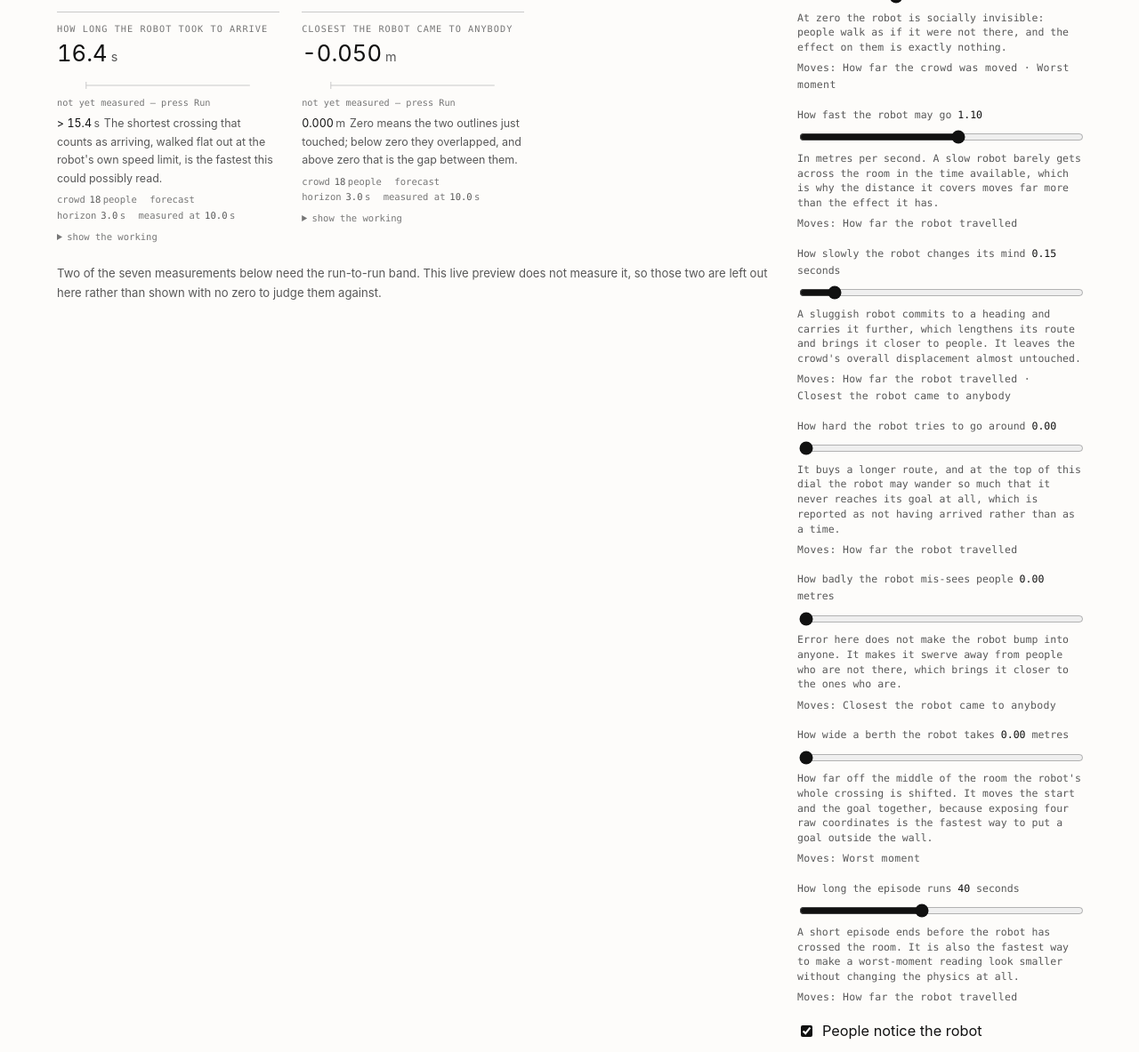
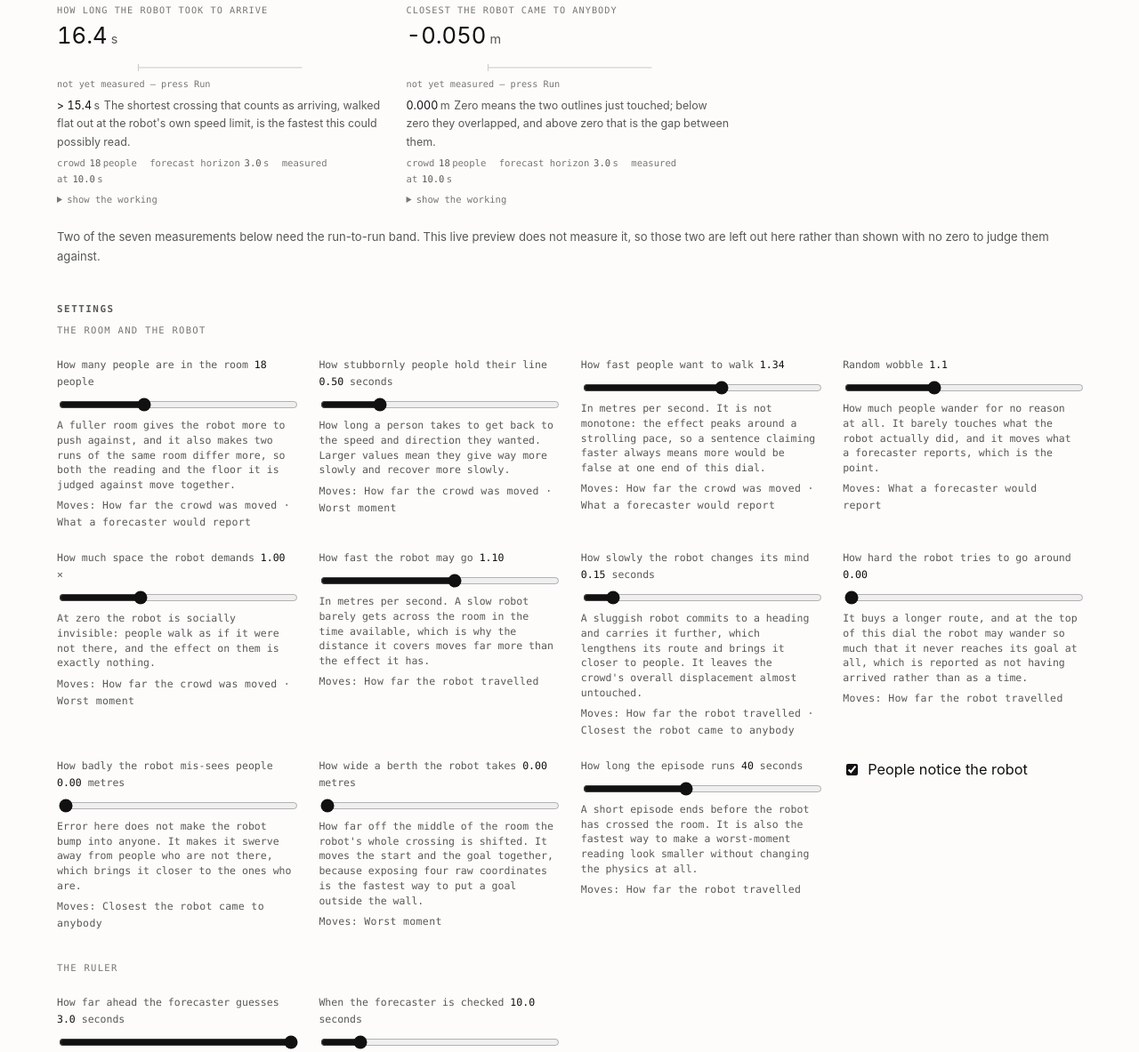
Before and after one commit to smukhyala/mirn, a website built with Vite: page web/index.html in a window 1280 px wide. Shown: the part 1380-2563 px from the top of the page at 89% size. Built offline with nearby package versions, Linux system fonts and the light colour scheme.

Commit message:
Move console settings from a tall right rail into a wrapping grid below the stage
The 20rem settings column ran far past the bottom of the arena with fourteen
controls stacked one per row, so the eye landed on the densest text on the
page rather than what mattered. The stage now takes the full row; #settings
is its own full-width section below it, and each control category
("The room and the robot", "The ruler", "One press of Run") wraps its own
controls into as many columns as the width allows via
repeat(auto-fit, minmax(16rem, 1fr)) on .panel-group, instead of one grid
spanning the whole panel with display:contents on the group sections.

Also fixes a pre-existing bug found while checking narrow widths: the
@media (max-width: 45rem) rules for .ways-in and .ways-in ul were declared
before .ways-in's own unconditional rules, so by source order they never
actually fired at any width. Moved the media-query blocks to the true end
of the file, restoring the "narrowest last" ordering the file's own comment
already claimed.

Co-Authored-By: Claude Opus 5 (1M context) <noreply@anthropic.com>
Claude-Session: https://claude.ai/code/session_01FMKtNqzqoE6BLmYxf37Ke6

```diff
--- a/web/console.css
+++ b/web/console.css
@@ -47,10 +47,9 @@ body {
 /*
  * The page's one <main> carries class="console-main", and every property this used to set is set
  * again by .console-main below — at (0,1,0) against this selector's (0,0,1), so the class wins
- * whatever the source order and whatever the viewport. The layout, its narrow-viewport collapse
- * and the one property nothing else declared (align-items) all live there now. A `main` rule and
- * a `.console-main` rule for the same element is a trap: an editor changing the former sees the
- * page not move.
+ * whatever the source order and whatever the viewport. The layout lives there now. A `main` rule
+ * and a `.console-main` rule for the same element is a trap: an editor changing the former sees
+ * the page not move.
  */
 
 #arena {
@@ -87,6 +86,7 @@ button {
 button:hover { background: var(--mirn-surface); }
 
 .panel-title {
+  grid-column: 1 / -1;
   margin: 0;
   font-family: var(--mirn-font-mono);
   text-transform: uppercase;
@@ -113,12 +113,30 @@ button:hover { background: var(--mirn-surface); }
 .control-note { font-family: var(--mirn-font-sans); font-size: 0.74rem; line-height: 1.45; }
 .control-moves { color: var(--mirn-ink-faint); letter-spacing: 0.03em; }
 
-/* Three sections in one narrow column with nothing between them read as one long list. */
-.panel { display: flex; flex-direction: column; gap: 1.6rem; }
-.panel-group { display: flex; flex-direction: column; gap: 0.9rem; }
+/* Three categories, stacked top to bottom, each with its own heading. Within a category, the
+   controls themselves wrap into as many columns as the width allows: each .panel-group is its own
+   grid rather than one grid spanning all three, so "the room and the robot" (eleven controls),
+   "the ruler" (three) and "one press of Run" (seven, and not sliders) each size their own rows
+   from their own item count, and one category's heights can never leave a gap in another's row.
+   The alternative — one grid for the whole panel, with panel-title spanning every column to force
+   a row break between categories — reads almost identically once rendered, because auto-fit still
+   only ever fills a row with the items actually between two headings. It was not worth the price:
+   .panel-group is a <section>, and making it a transparent pass-through (display: contents) so its
+   children could join a single outer grid is the only way to get there, which is exactly the kind
+   of landmark-stripping trick guardrail-quality CSS in this file has otherwise avoided. Three
+   independent grids read the same and stay simple. */
+.panel { display: flex; flex-direction: column; gap: 2rem; }
+.panel-group {
+  display: grid;
+  grid-template-columns: repeat(auto-fit, minmax(16rem, 1fr));
+  gap: 1.3rem 1.6rem;
+  align-items: start;
+}
 
-/* Set as prose, not as another control: it is a sentence about the preview, not a knob. */
-.panel-note { margin: 0; font-size: 0.74rem; line-height: 1.45; color: var(--mirn-ink-muted); }
+/* Set as prose, not as another control: it is a sentence about the preview, not a knob. Spans
+   every column a group's row is currently using, the same as the heading above it, so a sentence
+   never gets squeezed into one 16rem slot next to the sliders it is about. */
+.panel-note { grid-column: 1 / -1; margin: 0; font-size: 0.74rem; line-height: 1.45; color: var(--mirn-ink-muted); }
 .panel-note:empty { display: none; }
 
 /* What a link could not carry, printed above the controls it is about. Empty on an ordinary
@@ -159,16 +177,24 @@ input[type="checkbox"] { accent-color: var(--mirn-ink); }
 
 /* ---------------------------------------------------------------- the console's own rules */
 
+/*
+ * The stage used to share this row with a 20rem settings rail (grid-template-columns:
+ * minmax(0, 1fr) 20rem). Fourteen controls in that rail, each carrying a label, a value, a
+ * slider and a two-to-four sentence note, made it run far past the bottom of the arena and pull
+ * the eye to the densest text on the page rather than to what mattered. The stage now has the row
+ * to itself; the settings live below it, in .settings-region, as their own full-width section.
+ */
 .console-main {
-  display: grid;
-  grid-template-columns: minmax(0, 1fr) 20rem;
-  gap: 2rem;
   max-width: 76rem;
   margin: 0 auto;
   padding: 0 2rem;
-  align-items: start;
 }
 .console-masthead { max-width: 52rem; margin: 0 auto; padding: 3rem 2rem 1.5rem; }
+
+/* Same box as .ledger-region below it: same max-width, same side padding, same rhythm of a
+   region-title before its content. The settings sit between the stage and the ledger, and now
+   read as a third full-width section rather than a rail squeezed beside the first one. */
+.settings-region { max-width: 76rem; margin: 2.5rem auto 0; padding: 0 2rem; }
 
 .region-title {
   margin: 0 0 0.35rem;
@@ -328,28 +354,6 @@ input[type="checkbox"] { accent-color: var(--mirn-ink); }
 .kept-empty { color: var(--mirn-ink-muted); font-size: 0.82rem; }
 
 /*
- * Last in the file on purpose. Media queries add no specificity, so a narrowing rule only wins if
- * it comes after every wider rule for the same selector — the single-column .readouts rule this
- * replaces sat above two later three- and two-column ones and could not fire at any width at all.
- * Narrowest last, so each one overrides the one above it.
- */
-@media (max-width: 60rem) {
-  .console-main { grid-template-columns: minmax(0, 1fr); }
-  .readouts { grid-template-columns: repeat(2, minmax(0, 1fr)); }
-}
-
-/* A tile carries a 1.6rem value, an anchor sentence, a gauge, a zero row and a stamp row. Two of
-   them across a phone is about 150px each, which is not enough for any of it. */
-@media (max-width: 45rem) {
-  .console-main { padding: 0 1.2rem; }
-  .console-masthead { padding: 2rem 1.2rem 1.2rem; }
-  .ledger-region { padding: 0 1.2rem; }
-  .readouts { grid-template-columns: minmax(0, 1fr); }
-  .ways-in { padding: 0 1.2rem 1.2rem; }
-  .ways-in ul { grid-template-columns: minmax(0, 1fr); }
-}
-
-/*
  * The ways in.
  *
  * A reader who has just arrived has met none of the fourteen controls, and the most interesting
@@ -392,3 +396,31 @@ input[type="checkbox"] { accent-color: var(--mirn-ink); }
   line-height: 1.5;
   color: var(--mirn-ink-muted);
 }
+
+/*
+ * Last in the file on purpose. Media queries add no specificity, so a narrowing rule only wins if
+ * it comes after every wider rule for the same selector — the single-column .readouts rule this
+ * replaces sat above two later three- and two-column ones and could not fire at any width at all.
+ * Narrowest last, so each one overrides the one above it.
+ *
+ * This block used to sit above .ways-in instead of below it, which is the same trap: .ways-in's
+ * own base rules were written after this block, so — by the identical source-order argument —
+ * they always beat this block's narrow-viewport overrides for .ways-in and .ways-in ul, at every
+ * width, and the four link cards never actually collapsed to one column on a phone. Moving the
+ * whole block below .ways-in is the fix; nothing inside it changed.
+ */
+@media (max-width: 60rem) {
+  .readouts { grid-template-columns: repeat(2, minmax(0, 1fr)); }
+}
+
+/* A tile carries a 1.6rem value, an anchor sentence, a gauge, a zero row and a stamp row. Two of
+   them across a phone is about 150px each, which is not enough for any of it. */
+@media (max-width: 45rem) {
+  .console-main { padding: 0 1.2rem; }
+  .console-masthead { padding: 2rem 1.2rem 1.2rem; }
+  .settings-region { padding: 0 1.2rem; }
+  .ledger-region { padding: 0 1.2rem; }
+  .readouts { grid-template-columns: minmax(0, 1fr); }
+  .ways-in { padding: 0 1.2rem 1.2rem; }
+  .ways-in ul { grid-template-columns: minmax(0, 1fr); }
+}
--- a/web/index.html
+++ b/web/index.html
@@ -76,9 +76,11 @@
       <ul class="sweep-legend" id="sweep-legend"></ul>
     </section>
   </section>
+</main>
 
-  <aside class="settings" id="settings" aria-label="Settings"></aside>
-</main>
+<aside class="settings-region" id="settings" aria-labelledby="settings-title">
+  <h2 class="region-title" id="settings-title">Settings</h2>
+</aside>
 
 <div class="progress-rule" id="progress-rule" role="progressbar"
      aria-valuemin="0" aria-valuemax="100" aria-valuenow="0"><span></span></div>
```
